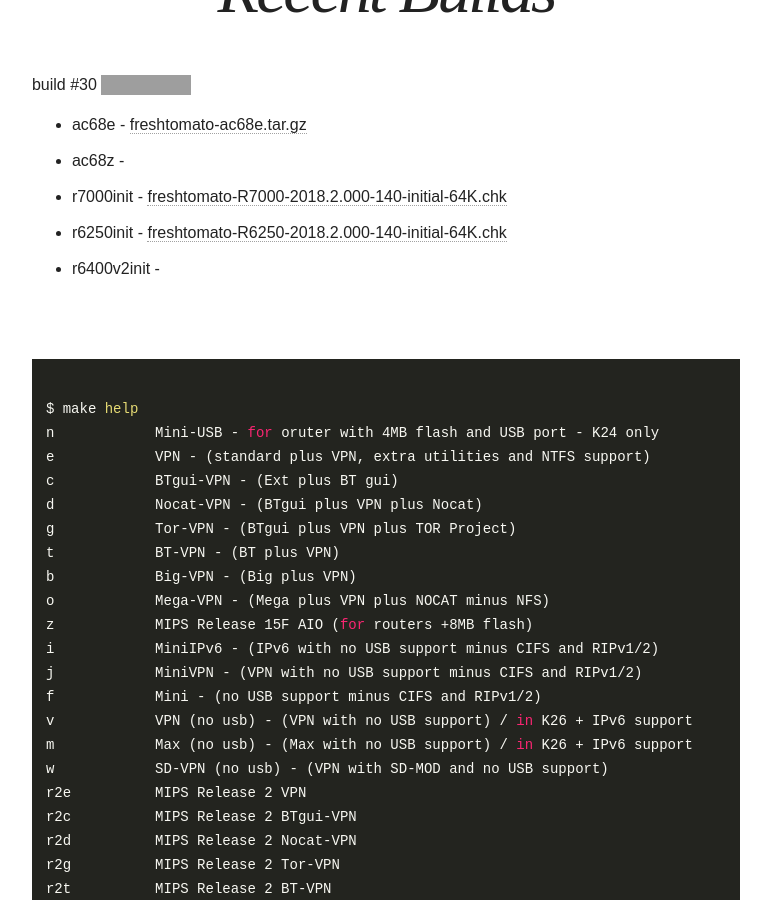
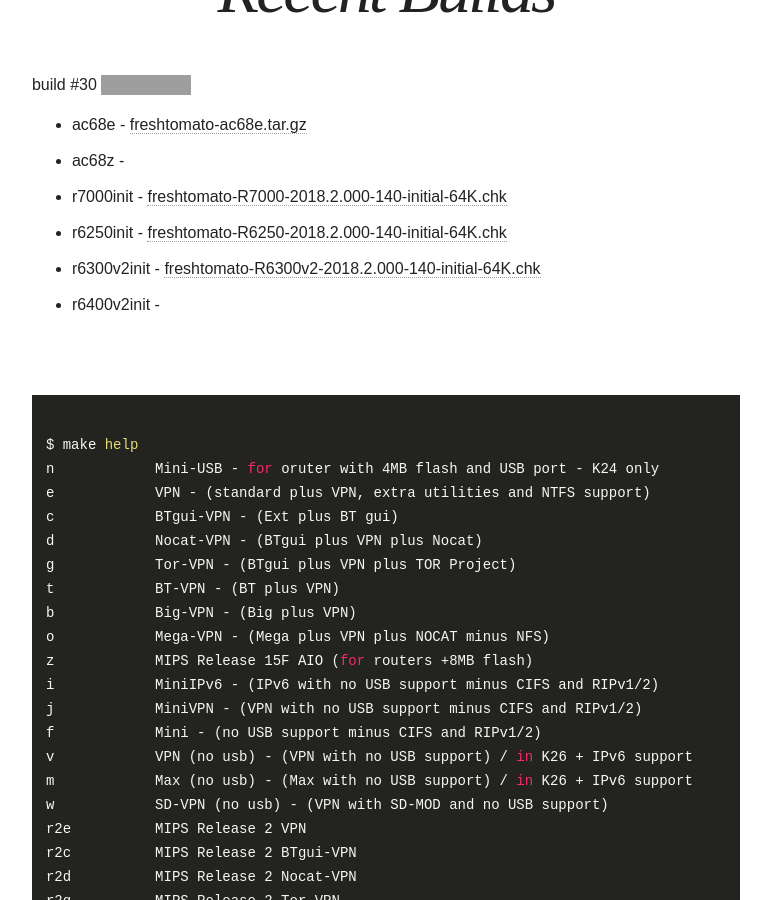
Before and after one commit to oglopss/freshTomato-ARM-ci-jekyll, a Jekyll site: the page built from index.html, in a window 1280 px wide and 900 px high, scrolled down 523 px. Shown: the whole window, without its empty margins (254-1025 px from the left). Built offline with Jekyll 4.4.1, drawn with Linux system fonts in a browser that asks for light colours; nearby versions of some CDN libraries; grey boxes are pictures that could not be loaded.

Commit message:
Travis build 30 r6300v2init pushed to gh-pages

```diff
--- a/_data/ss.yml
+++ b/_data/ss.yml
@@ -5,3 +5,4 @@ files:
   - 0006 r6400v2init
   - 0004 r6250init freshtomato-R6250-2018.2.000-140-initial-64K.chk
   - 0002 ac68z
+  - 0005 r6300v2init freshtomato-R6300v2-2018.2.000-140-initial-64K.chk
```
